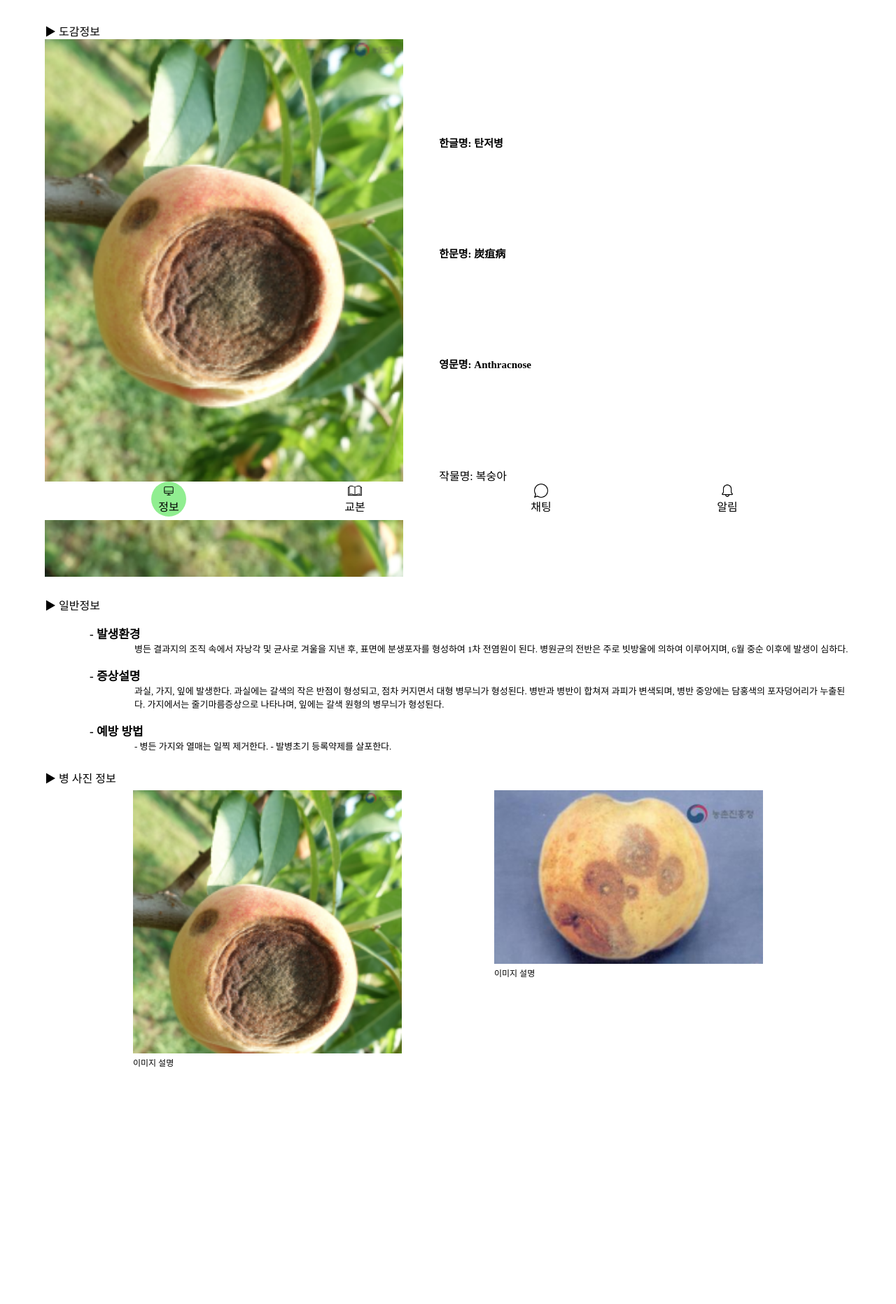
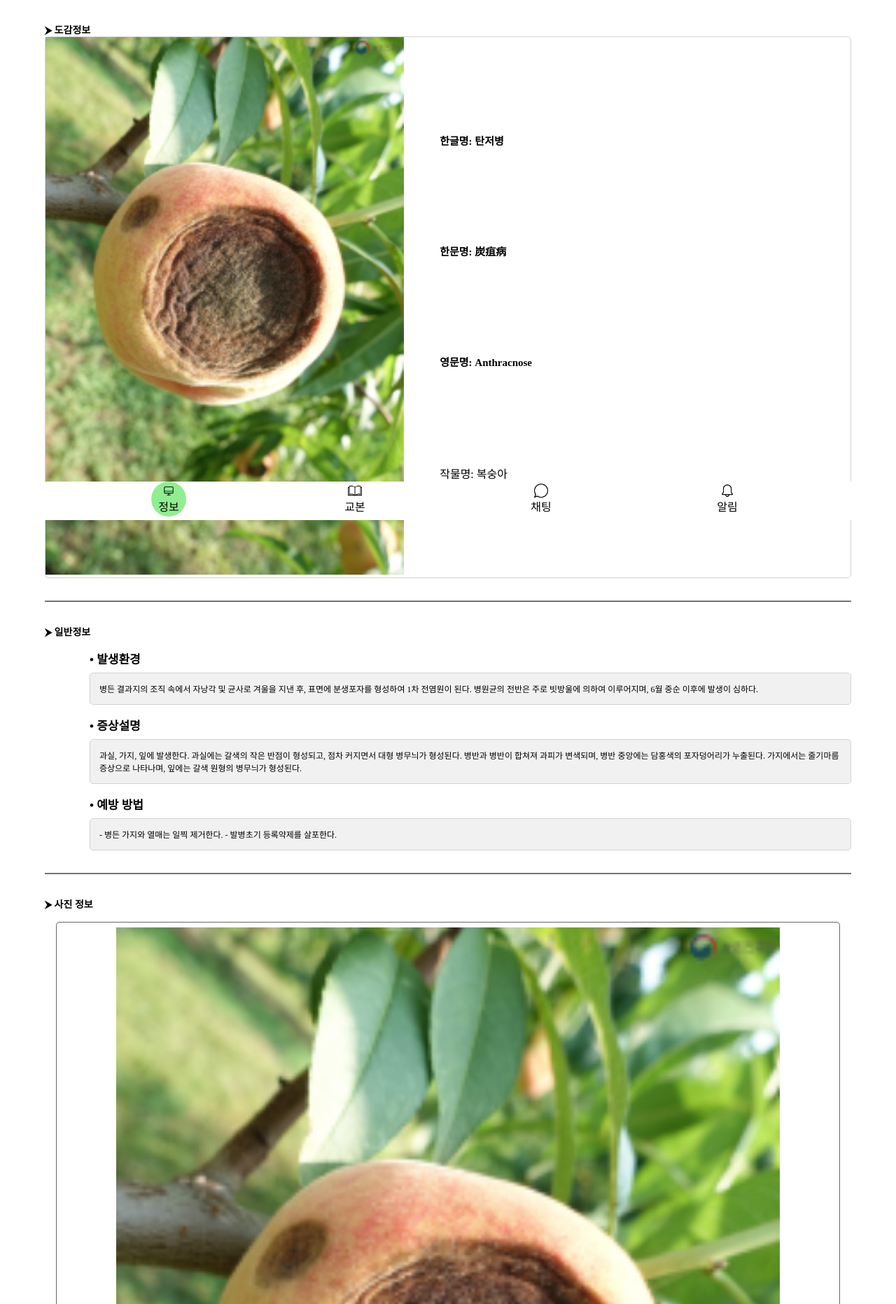
Before and after one commit to KTB-FarmMate/FarmMate-AI-Server, a FastAPI app: page /members/1/crop/1/pests/1 in a window 1280 px wide. Shown: the part 57-1920 px from the top of the page at 70% size. Before the commit the page ends 1581 px from the top, so only its background shows below. Run offline with FastAPI, Linux system fonts and the light colour scheme; parts of the project's set-up code (start-up, migrations or seed data) failed here and were passed over.

Commit message:
🐛 fix: 질병 상세 표기 페이지의 직관성을 높히는 작업을 함

```diff
--- a/app/front/static/css/pests_detail.css
+++ b/app/front/static/css/pests_detail.css
@@ -16,6 +16,11 @@
     margin-top: 3vh;
     font-weight: bold;
     font-size: 19px;
+}
+
+.catalog_container .content {
+    border: 1px solid lightgray;
+    border-radius: 5px;
 }
 
 .content_container {
@@ -69,25 +74,50 @@
 }
 
 .fests_info_container .content {
-    padding-left: 5vw;
-    font-size: 13px;
+    border: 1px solid lightgray;
+    padding: 13px;
+    border-radius: 5px;
+    font-size: 12px;
+    background: #f1f1f1;
+    margin-top: 1vh;
 }
 
 .img_list {
     display: flex;
-    flex-direction: row;
-    justify-content: space-evenly;
+    flex-direction: column;
+    flex-wrap: wrap;
+    padding: 10px;
 }
 
 .fests_img_container img {
-    width: 30vw;
+    width: 74vw;
 }
 
 .img_list figure {
     margin: 6px;
-    width: min-content;
+    /*width: min-content;*/
+    border: 1px solid #686868;
+    border-radius: 5px;
+    display: flex;
+    flex-direction: column;
+    padding: 7px;
+    align-items: center;
 }
 
 figure figcaption {
-    font-size: 12px;
+    font-size: 14px;
+    font-weight: bold;
+    margin-top: 1vh;
 }
+
+.main_title {
+    font-weight: bold;
+    font-size: 14px;
+}
+
+hr {
+    border: none;
+    border-top: 2px solid #727272;
+    width: -webkit-fill-available;
+    margin-top: 4vh;
+}
--- a/app/front/static/js/pest_detail.js
+++ b/app/front/static/js/pest_detail.js
@@ -60,6 +60,7 @@ function get_pest_detail(cropName, pestName) {
                 image_element.alt = image.imageTitle ?? "";
                 figcaption_element.innerHTML = image.imageTitle ?? "";
                 figure_element.appendChild(image_element);
+                figure_element.appendChild(figcaption_element);
                 fest_img_list.appendChild(figure_element);
             })
         })
--- a/app/front/templates/pests/pests_detail.html
+++ b/app/front/templates/pests/pests_detail.html
@@ -11,8 +11,8 @@
 {% block content %}
     <div class="fests_detail_container flex flex-column">
         <div class="catalog_container flex flex-column">
-            <div class="title">
-                ▶ 도감정보
+            <div class="main_title">
+                ⮞ 도감정보
             </div>
             <div class="content flex flex-row">
                 <div class="fest_img ">
@@ -34,11 +34,14 @@
                 </div>
             </div>
         </div>
+        <hr/>
         <div class="fests_info_container flex flex-column">
-            <span>▶ 일반정보</span>
+            <span class="main_title">
+                ⮞ 일반정보
+            </span>
             <div class="occurrence_env_container flex flex-column">
                 <div class="title">
-                    - 발생환경
+                    • 발생환경
                 </div>
                 <div class="content">
                     병든 결과지의 조직 속에서 자낭각 및 균사로 겨울을 지낸 후, 표면에 분생포자를 형성하여 1차 전염원이 된다.
@@ -47,7 +50,7 @@
             </div>
             <div class="description_container flex flex-column">
                 <div class="title">
-                    - 증상설명
+                    • 증상설명
                 </div>
                 <div class="content">
                     과실, 가지, 잎에 발생한다. 과실에는 갈색의 작은 반점이 형성되고, 점차 커지면서 대형 병무늬가 형성된다.
@@ -57,7 +60,7 @@
             </div>
             <div class="control_container flex flex-column">
                 <div class="title">
-                    - 예방 방법
+                    • 예방 방법
                 </div>
                 <div class="content">
                     - 병든 가지와 열매는 일찍 제거한다.
@@ -65,8 +68,11 @@
                 </div>
             </div>
         </div>
+        <hr/>
         <div class="fests_img_container flex flex-column">
-            <span>▶ 병 사진 정보</span>
+            <span class="main_title">
+                ⮞ 사진 정보
+            </span>
             <div class="img_list">
                 <figure>
                     <img src="{{ url_for('static', path='/img/pests/pest_1.png') }}" alt="">
```
